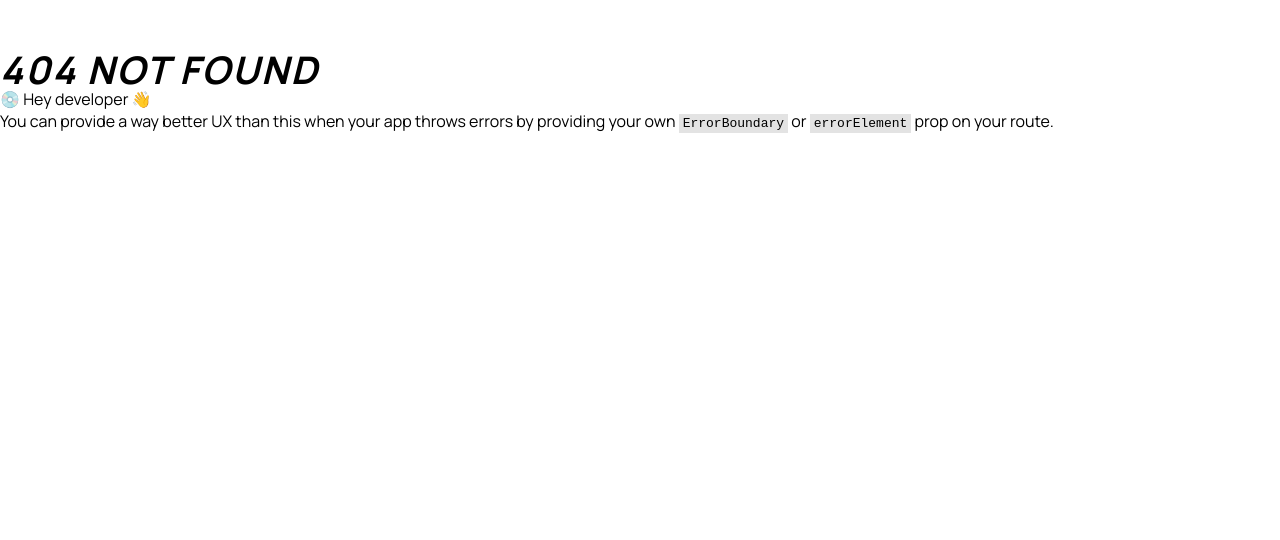
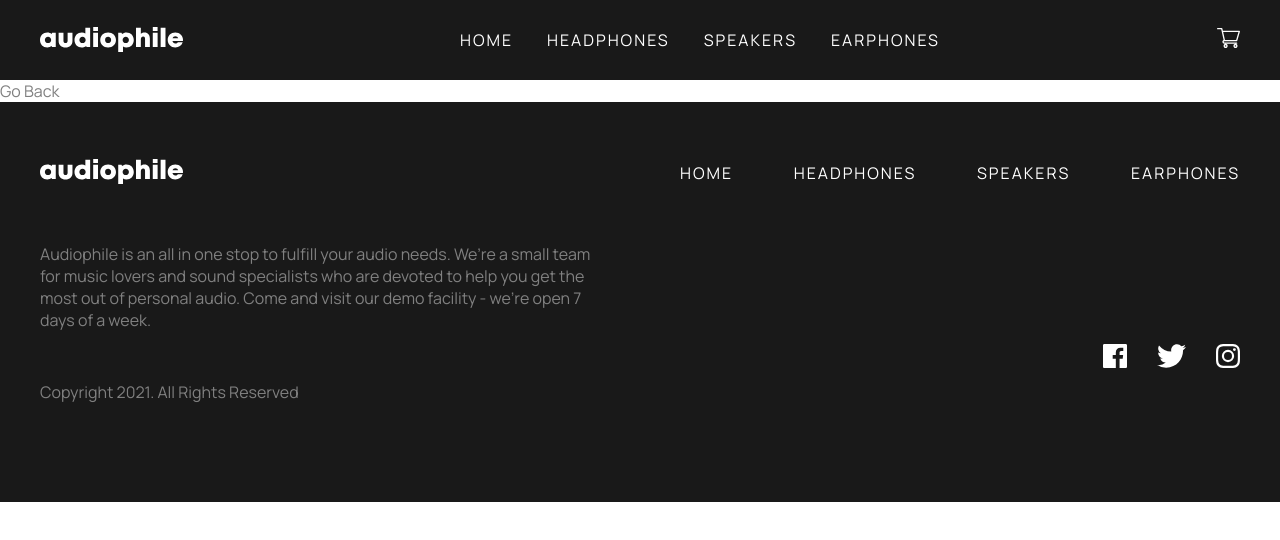
Before and after one commit to digitalents-academy/e-commerce-audiophile, a React (Vite) app: page /checkout in a window 1280 px wide. Before the commit this address had no page. Shown: the top 540 px of the page. Built offline with nearby package versions, Linux system fonts and the light colour scheme.

Commit message:
create checkout page and add to router

```diff
--- a/src/main.jsx
+++ b/src/main.jsx
@@ -4,6 +4,7 @@ import { createBrowserRouter, RouterProvider } from 'react-router-dom'
 
 import App from './App.jsx'
 import Home from './pages/Home.jsx'
+import Checkout from './pages/Checkout.jsx'
 
 import Headphones from './pages/Headphones.jsx'
 import Earphones from './pages/Earphones.jsx'
@@ -40,6 +41,10 @@ const router = createBrowserRouter([
         element: <Earphones />
       },
       {
+        path: "/checkout",
+        element: <Checkout />
+      },
+      {
         path: "/headphones/xx99-mark-two-headphones",
         element: <XX99Mark2 />
       },
--- /dev/null
+++ b/src/pages/Checkout.jsx
@@ -0,0 +1,11 @@
+import BackButton from "../components/product-page/BackButton"
+
+const Checkout = () => {
+  return (
+    <div>
+      <BackButton />
+    </div>
+  )
+}
+
+export default Checkout
```
